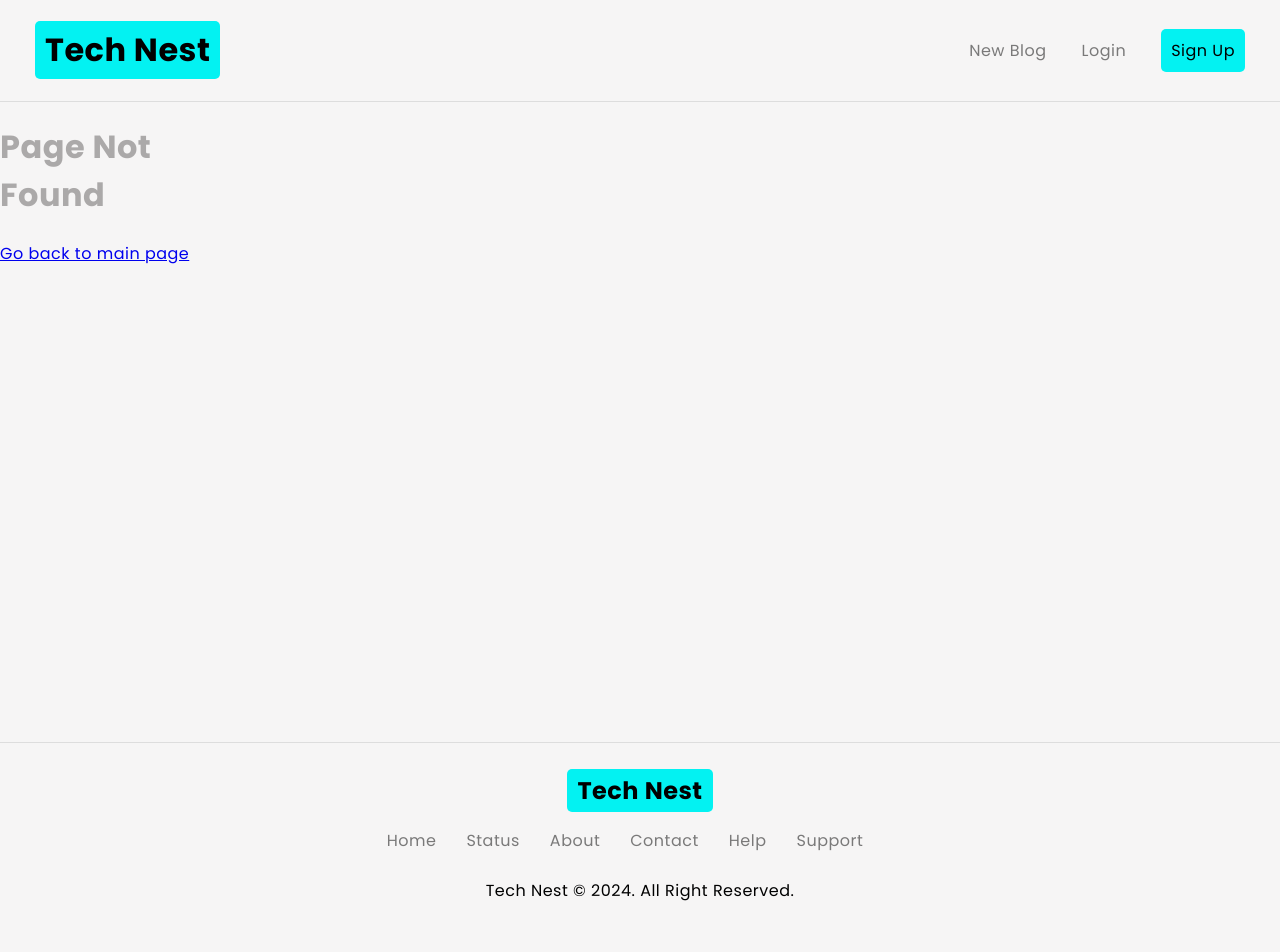
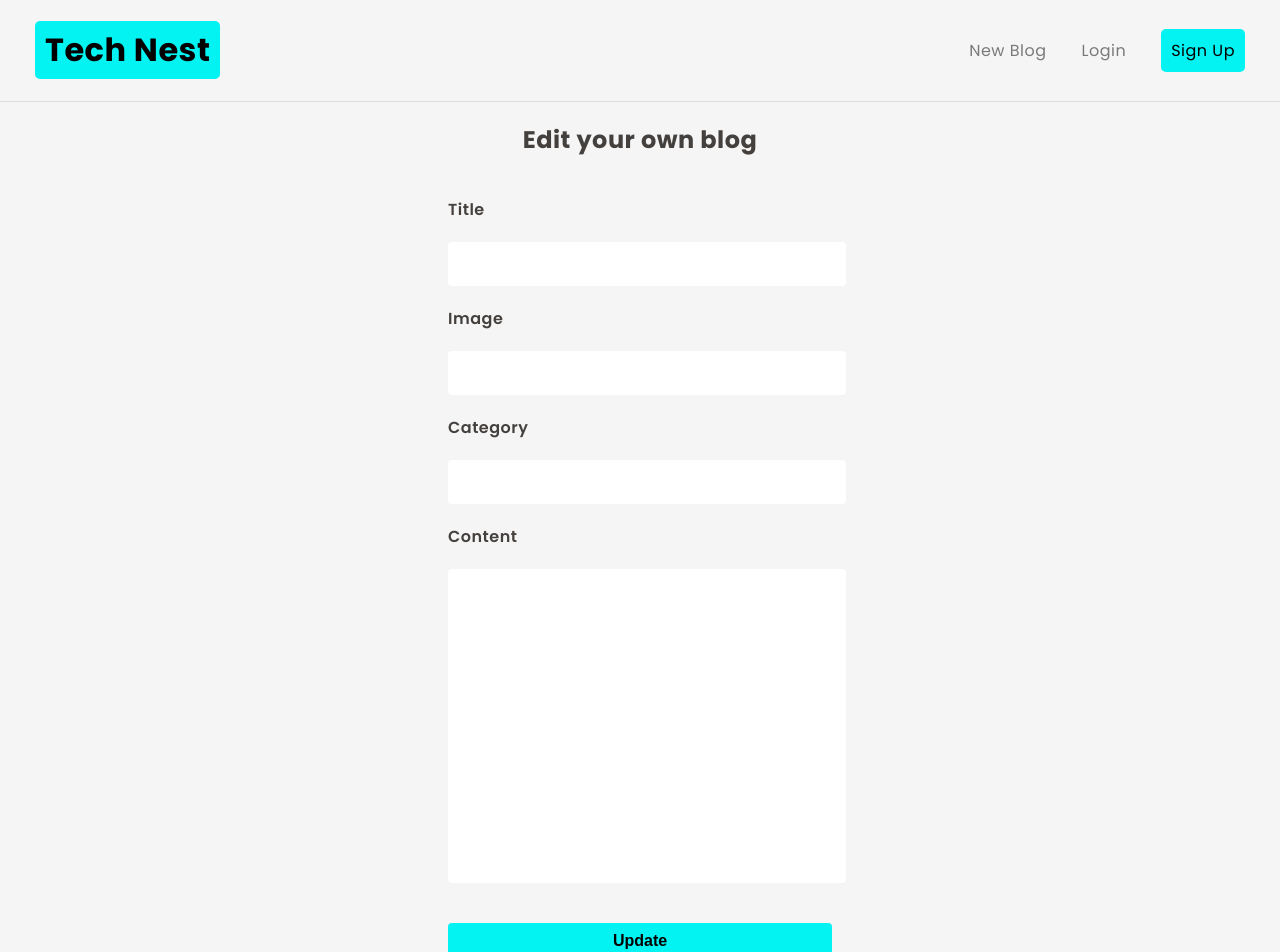
Before and after one commit to danhpham2000/Tech-Nest, a React (Vite) app: page /blogs/1/edit-blog in a window 1280 px wide. Before the commit this address had no page. Shown: the top 952 px of the page. Built offline with nearby package versions, Linux system fonts and the light colour scheme; no server answers.

Commit message:
Complete the update PUT blog

```diff
--- a/src/App.jsx
+++ b/src/App.jsx
@@ -18,10 +18,10 @@ const App = () => {
         <Navbar />
         <Routes>
           <Route path="/new-blog" element={<NewBlog />} />
-          <Route path="/edit-blog" element={<EditBlog />} />
+          <Route path="/blogs/:id/edit-blog" element={<EditBlog />} />
 
           {/* Content, Sign Up and Login */}
-          <Route path="/blogs" element={<Home />} />
+          <Route path="/" element={<Home />} />
 
           <Route path="/blogs/:id" element={<BlogDetails />} />
           <Route path="/login" element={<Login />} />
--- a/src/components/Blog/Blog.css
+++ b/src/components/Blog/Blog.css
@@ -137,6 +137,6 @@
   color: #e74c3c;
 }
 
-.setting:active {
-  background: #ddd;
+.blog-setting > *:hover {
+  background: #e5e2e2;
 }
--- a/src/components/Blog/BlogDetails.jsx
+++ b/src/components/Blog/BlogDetails.jsx
@@ -17,7 +17,7 @@ const BlogDetails = () => {
             <p>{data.blog.content}</p>
 
             <div className="blog-setting">
-              <Link to="/edit-blog" className="edit">
+              <Link to={`/blogs/${data.blog._id}/edit-blog`} className="edit">
                 Edit
               </Link>
               <Link to="/delete-blog" className="delete">
--- a/src/components/Blog/BlogList.jsx
+++ b/src/components/Blog/BlogList.jsx
@@ -14,7 +14,7 @@ const BlogList = ({ blogs }) => {
           </Link>
           <p id="date">
             <strong>Published on: </strong>
-            {blog.createdAt.split("T")[0]}
+            {blog.createdAt.split("T")[0].split("-").reverse().join("-")}
           </p>
         </div>
       ))}
--- a/src/components/Blog/EditBlog.jsx
+++ b/src/components/Blog/EditBlog.jsx
@@ -1,5 +1,111 @@
+import { useState, useEffect } from "react";
+import { useParams, useNavigate } from "react-router-dom";
+import "./Blog.css";
+
 const EditBlog = () => {
-  return <h1>Edit Blog hello you!</h1>;
+  const { id } = useParams();
+
+  const [title, setTitle] = useState();
+  const [image, setImage] = useState();
+  const [category, setCategory] = useState();
+  const [content, setContent] = useState();
+  const navigate = useNavigate();
+
+  useEffect(() => {
+    fetch("http://localhost:3000/blogs/" + id)
+      .then((res) => {
+        if (!res.ok) {
+          throw new Error("Could not fetch data");
+        }
+        console.log("Res ok!");
+        return res.json();
+      })
+      .then((data) => {
+        setTitle(data.blog.title);
+        setImage(data.blog.image);
+        setCategory(data.blog.category);
+        setContent(data.blog.content);
+      })
+      .catch((err) => {
+        console.log(err);
+      });
+  }, []);
+
+  const handleUpdate = async (event) => {
+    event.preventDefault();
+    const blog = { title, image, category, content };
+
+    try {
+      const res = await fetch(`http://localhost:3000/blogs/${id}/edit-blog`, {
+        method: "PUT",
+        headers: {
+          "Content-Type": "application/json",
+        },
+        body: JSON.stringify(blog),
+      });
+      const json = await res.json();
+      console.log(json);
+      if (!res.ok) {
+        throw new Error("Something is wrong!");
+      }
+      if (res.ok) {
+        console.log("Blog is updated!");
+      }
+      navigate("/");
+    } catch (err) {
+      console.log(err);
+    }
+  };
+
+  return (
+    <div className="new-blog">
+      <h2>Edit your own blog</h2>
+      <form onSubmit={handleUpdate}>
+        <label htmlFor="title">Title</label>
+        <input
+          type="text"
+          name="title"
+          value={title}
+          onChange={(e) => setTitle(e.target.value)}
+          required
+        />
+
+        <label htmlFor="image">Image</label>
+        <input
+          type="text"
+          id="file"
+          value={image}
+          onChange={(e) => setImage(e.target.value)}
+          required
+        />
+
+        <label htmlFor="category">Category</label>
+        <input
+          type="text"
+          name="category"
+          value={category}
+          onChange={(e) => setCategory(e.target.value)}
+          required
+        />
+
+        <label htmlFor="content">Content</label>
+        <textarea
+          name="content"
+          id="content"
+          cols="70"
+          rows="20"
+          value={content}
+          onChange={(e) => setContent(e.target.value)}
+          required
+        ></textarea>
+        <div className="btn-container">
+          <button type="submit" className="btn">
+            Update
+          </button>
+        </div>
+      </form>
+    </div>
+  );
 };
 
 export default EditBlog;
--- a/src/components/Footer/Footer.jsx
+++ b/src/components/Footer/Footer.jsx
@@ -3,7 +3,7 @@ import "./Footer.css";
 const Footer = () => {
   return (
     <div className="footer">
-      <Link to="/blogs">
+      <Link to="/">
         <h2>Tech Nest</h2>
       </Link>
 
--- a/src/components/Home/Home.jsx
+++ b/src/components/Home/Home.jsx
@@ -5,7 +5,7 @@ import "./Home.css";
 import { Link } from "react-router-dom";
 
 const Home = () => {
-  const { data, error } = useFetch("http://localhost:3000/blogs");
+  const { data, error } = useFetch("http://localhost:3000/");
   return (
     <div className="home">
       <div className="link-type">
--- a/src/components/Navbar/Navbar.jsx
+++ b/src/components/Navbar/Navbar.jsx
@@ -3,7 +3,7 @@ import "./Navbar.css";
 const Navbar = () => {
   return (
     <div className="navbar">
-      <Link className="logo" to="/blogs">
+      <Link className="logo" to="/">
         <h1>Tech Nest</h1>
       </Link>
       <div className="nav-link">
--- a/src/useFetch.jsx
+++ b/src/useFetch.jsx
@@ -8,7 +8,7 @@ const useFetch = (url) => {
     fetch(url)
       .then((res) => {
         if (!res.ok) {
-          throw Error("could not fetch the data!");
+          throw new Error("could not fetch the data!");
         }
         console.log("Res ok!");
         return res.json();
```
Also changed, not shown: 2 other files (tests, documents, lock files or other folders).
